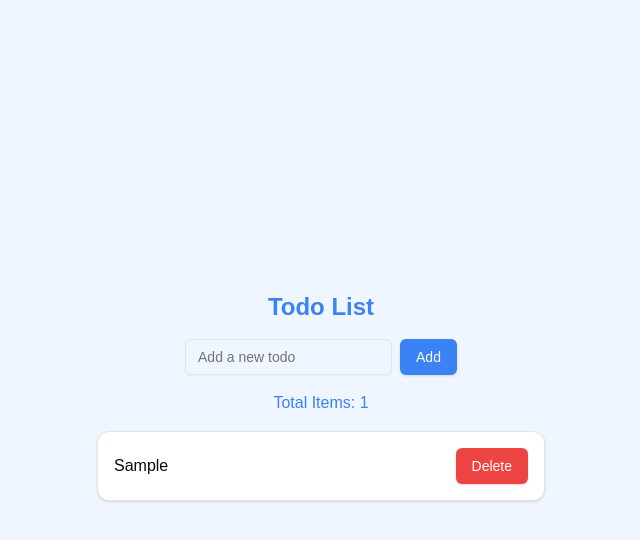
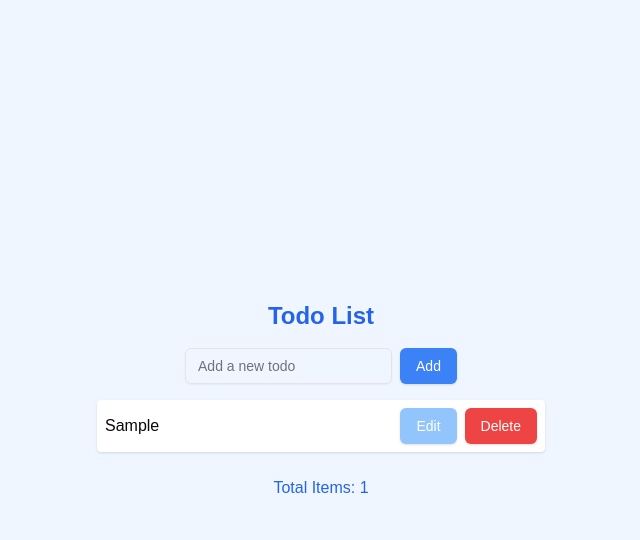
Before and after one commit to Eschinlle/taskmaster, a Next.js app in the folder frontend/: page / in a window 1280 px wide. Both pictures are taken after typing "Sample" into the empty fields and a click on the button "Add". Shown: the top 540 px of the page, without its empty margins (319-959 px from the left). Built offline with nearby package versions, Linux system fonts and the light colour scheme.

Commit message:
Implement todo list with add, update, delete features and item counter

```diff
--- a/frontend/src/app/page.js
+++ b/frontend/src/app/page.js
@@ -3,33 +3,38 @@
 import { useState } from "react";
 import { Button } from "@/components/ui/button";
 import { Input } from "@/components/ui/input";
-import { Card } from "@/components/ui/card";
 
 export default function HomePage() {
   const [todos, setTodos] = useState([]);
   const [newTodo, setNewTodo] = useState("");
+  const [editIndex, setEditIndex] = useState(null);
 
   const addTodo = () => {
-    if (newTodo.trim()) {
-      setTodos([...todos, { text: newTodo, id: Date.now() }]);
-      setNewTodo("");
+    if (newTodo.trim() === "") return;
+    if (editIndex !== null) {
+      const updatedTodos = [...todos];
+      updatedTodos[editIndex] = newTodo;
+      setTodos(updatedTodos);
+      setEditIndex(null);
+    } else {
+      setTodos([...todos, newTodo]);
     }
+    setNewTodo("");
   };
 
-  const deleteTodo = (id) => {
-    setTodos(todos.filter((todo) => todo.id !== id));
+  const deleteTodo = (index) => {
+    setTodos(todos.filter((_, i) => i !== index));
   };
 
-  const updateTodo = (id, newText) => {
-    setTodos(
-      todos.map((todo) => (todo.id === id ? { ...todo, text: newText } : todo))
-    );
+  const editTodo = (index) => {
+    setNewTodo(todos[index]);
+    setEditIndex(index);
   };
 
   return (
     <div className="flex flex-col items-center justify-center min-h-screen bg-blue-50">
-      <h1 className="text-2xl font-bold text-blue-500 mb-4">Todo List</h1>
-      <div className="flex items-center mb-4">
+      <h1 className="text-2xl font-bold text-blue-600 mb-4">Todo List</h1>
+      <div className="flex mb-4">
         <Input
           value={newTodo}
           onChange={(e) => setNewTodo(e.target.value)}
@@ -37,27 +42,35 @@ export default function HomePage() {
           className="mr-2"
         />
         <Button onClick={addTodo} className="bg-blue-500 text-white">
-          Add
+          {editIndex !== null ? "Update" : "Add"}
         </Button>
       </div>
-      <div className="text-blue-500 mb-4">Total Items: {todos.length}</div>
-      <div className="w-full max-w-md">
-        {todos.map((todo) => (
-          <Card key={todo.id} className="mb-2 p-4 flex justify-between items-center">
-            <input
-              type="text"
-              value={todo.text}
-              onChange={(e) => updateTodo(todo.id, e.target.value)}
-              className="flex-1 mr-2"
-            />
-            <Button
-              onClick={() => deleteTodo(todo.id)}
-              className="bg-red-500 text-white"
-            >
-              Delete
-            </Button>
-          </Card>
+      <ul className="w-full max-w-md">
+        {todos.map((todo, index) => (
+          <li
+            key={index}
+            className="flex justify-between items-center bg-white p-2 mb-2 shadow rounded"
+          >
+            <span>{todo}</span>
+            <div>
+              <Button
+                onClick={() => editTodo(index)}
+                className="bg-blue-300 text-white mr-2"
+              >
+                Edit
+              </Button>
+              <Button
+                onClick={() => deleteTodo(index)}
+                className="bg-red-500 text-white"
+              >
+                Delete
+              </Button>
+            </div>
+          </li>
         ))}
+      </ul>
+      <div className="text-blue-600 mt-4">
+        Total Items: {todos.length}
       </div>
     </div>
   );
```
Also changed, not shown: 1 other file (tests, documents, lock files or other folders).
